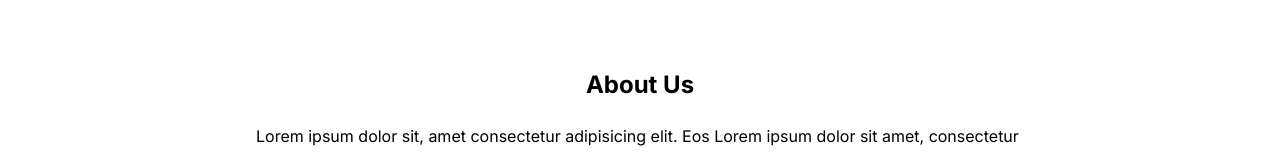
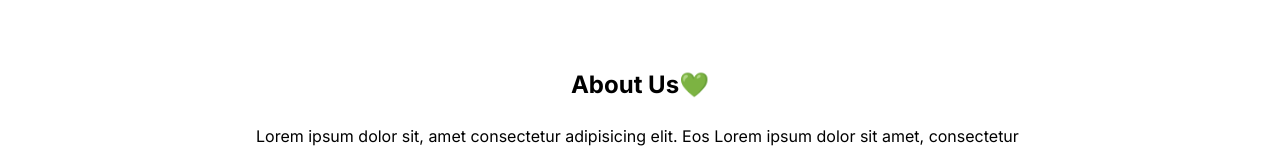
Before and after one commit to Amjad-Manafikhi/Confie, a React (Vite) app: page / in a window 1280 px wide. Shown: the part 1261-1414 px from the top of the page. Built offline with nearby package versions, Linux system fonts and the light colour scheme.

Commit message:
heart in about

```diff
--- a/src/Components/Home.jsx
+++ b/src/Components/Home.jsx
@@ -30,7 +30,7 @@ export default function Home({products}){
                 <EmblaCarousel products={products} />
             </div>
             <div className="about">
-                <h2 className="about-title">About Us</h2>
+                <h2 className="about-title">About Us💚</h2>
                 <p className="about-desc">Lorem ipsum dolor sit, amet consectetur adipisicing elit. Eos Lorem ipsum dolor sit amet, consectetur adipisicing elit. Nostrum placeat exercitationem quas quasi itaque error a perspiciatis eos temporibus nemo tenetur, quaerat ipsam mollitia, possimus autem aliquid? Harum, doloribus ex. dolores dolor eum eveniet! Sed esse ad itaque Lorem ipsum dolor sit amet consectetur adipisicing elit. Facilis delectus, ad perferendis assumenda voluptas vero nemo aliquam architecto porro in commodi, deleniti, consequatur quaerat voluptatum laborum voluptates quidem. Perferendis, sequi! aspernatur accusamus iure commodi cupiditate sapiente officia repudiandae. Nostrum numquam voluptate eos nam?</p>
                  </div>
         </>
```
